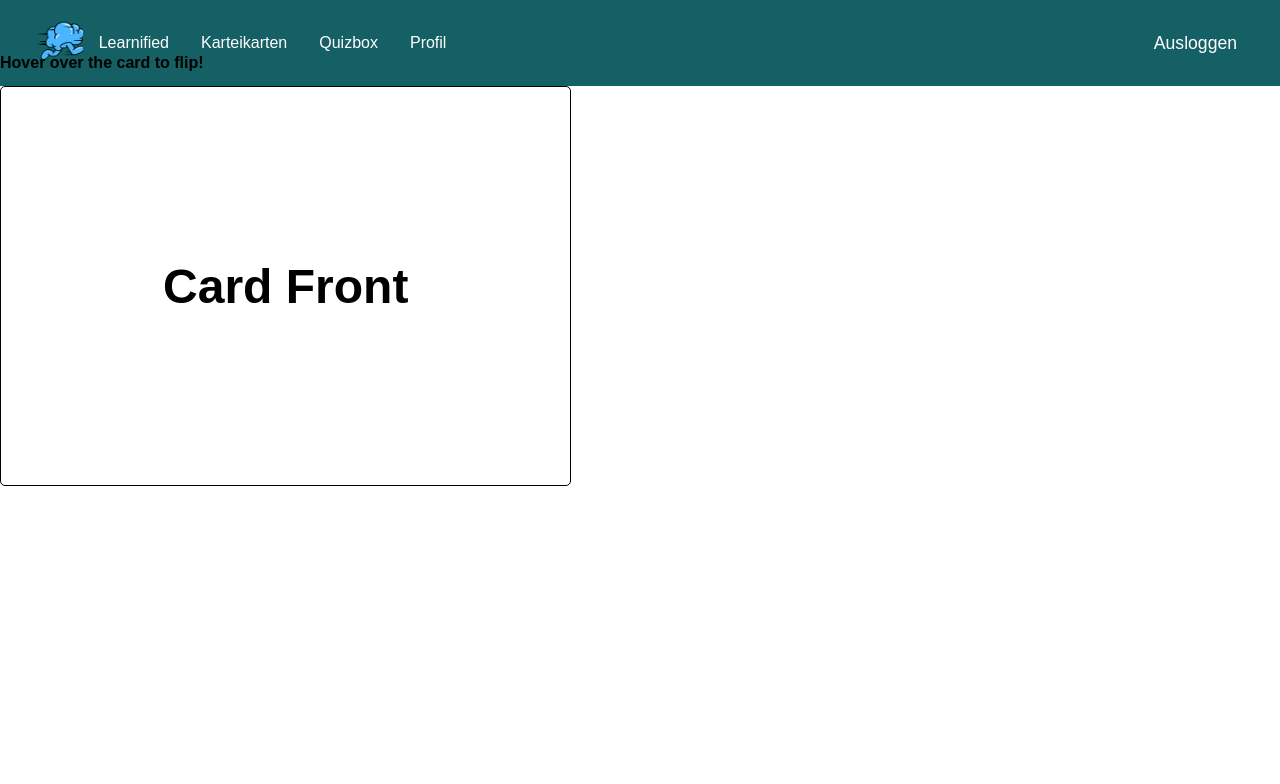
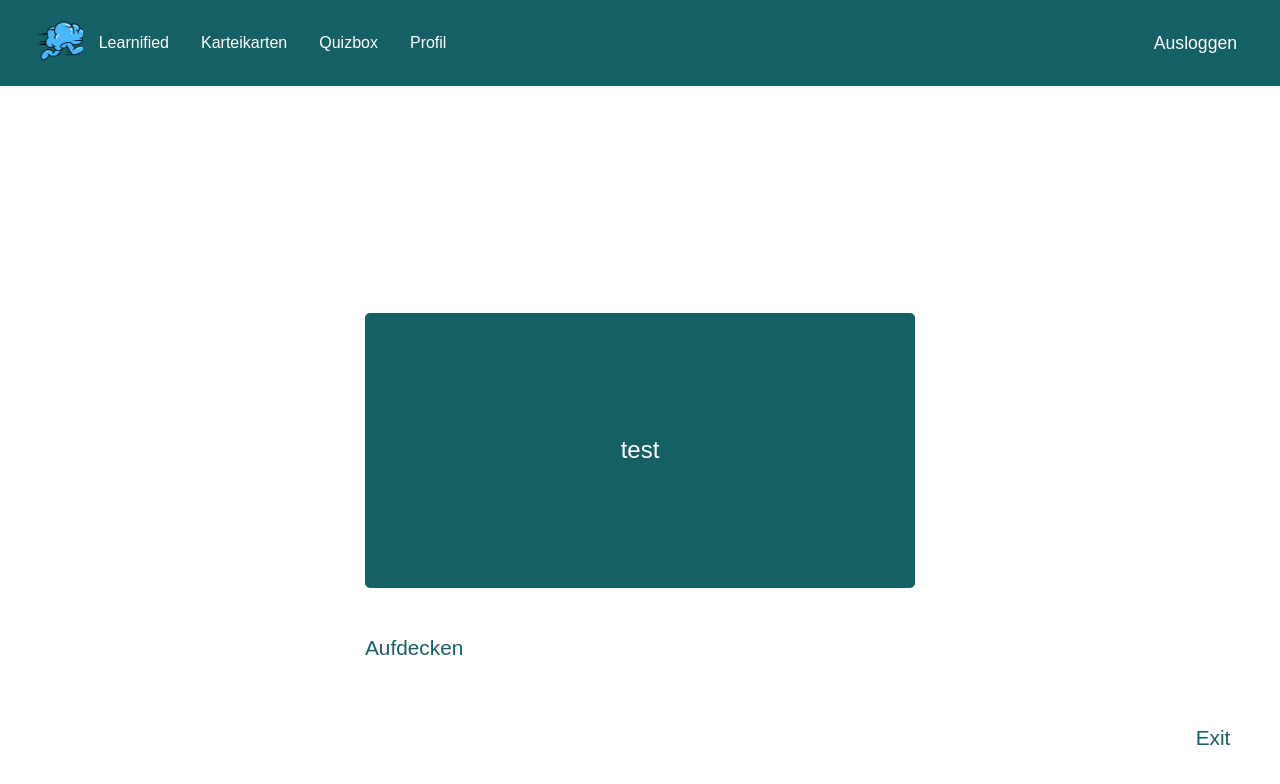
Before and after one commit to coding-bootcamps-eu/final-project-2024-08-learn-app, a Vue app: page /test in a window 1280 px wide. Shown: the top 784 px of the page. Built offline with nearby package versions, Linux system fonts and the light colour scheme.

Commit message:
TestView added

```diff
--- a/src/components/IndexCard.vue
+++ b/src/components/IndexCard.vue
@@ -21,10 +21,9 @@ export default {
 div {
   border: solid 2px var(--clr-green-dark);
   padding: 2rem;
-  margin-inline: auto;
-  width: 90%;
-  max-width: 350px;
-  height: 200px;
+  width: 100%;
+  max-width: 550px;
+  aspect-ratio:  10 / 7;
   border-radius: 5px;
   background-color: var(--clr-white);
   display: flex;
@@ -45,26 +44,15 @@ div {
   color: var(--clr-white);
 }
 
-/* Hier die Karte nochmal zweimal zu verkleinern scheint mir unnötig */
-@media (max-width: 480px) {
-}
-
-@media (min-width: 481px) and (max-width: 768px) {
-}
-
-@media (min-width: 769px) and (max-width: 1279px) {
+@media (min-width: 769px) {
   div {
-    width: 80%;
-    max-width: 400px;
-    height: 220px;
     padding: 1.5rem;
+    aspect-ratio: 10 / 5;
   }
 }
 
 @media (min-width: 1280px) {
   div {
-    max-width: 500px;
-    height: 300px;
     padding: 2rem;
   }
 }
--- a/src/components/MainButton.vue
+++ b/src/components/MainButton.vue
@@ -8,19 +8,19 @@ export default {
     text: String,
     colors: {
       type: String,
-            default: "green",
+      default: 'green',
+    },
+  },
 }
-    }
-};
 </script>
 
 <style scoped>
 button {
-    padding: .75rem 2.25rem;
-    border-radius: .25rem;
+  padding: 0.25rem 0.75rem;
+  border-radius: 0.25rem;
   border: none;
   color: var(--clr-white);
-    font-size: 1.25rem;
+  font-size: 1.1rem;
   font-weight: bold;
 }
 
@@ -36,4 +36,18 @@ button {
 .orange {
   background-color: var(--clr-orange);
 }
+
+@media (min-width: 480px) {
+  button {
+    font-size: 1.25rem;
+    padding: 0.5rem 1.5rem;
+  }
+
+  @media (min-width: 768px) {
+    button {
+      font-size: 1.5rem;
+      padding: 0.75rem 2.25rem;
+    }
+  }
+}
 </style>
--- a/src/views/TestView.vue
+++ b/src/views/TestView.vue
@@ -1,142 +1,96 @@
 <template>
-    <section class="card">
-            <p class="hover-to-flip">Hover over the card to flip!</p>
-            <section class="card-inner">
-                <section class="card-front">
-                    <h1>Card Front</h1>
+  <main>
+    <index-card />
+
+    <section v-if="showButtons" class="btn-container">
+      <main-button text="Richtig" colors="lightgreen" />
+      <main-button text="Falsch" colors="orange" />
     </section>
-                <section class="card-back">
-                    <h2>Card Back</h2>
-                </section>
-            </section>
-            <div class="btn-container">
-                <main-button/>
-                <main-button/>
-            </div>
-        </section>
+    <a v-if="showLink" href="#" @click.prevent="revealButtons">Aufdecken</a>
+    <p class="exit">Exit</p>
+  </main>
 </template>
 
 <script>
-import MainButton from '@/components/MainButton.vue';
+import MainButton from '@/components/MainButton.vue'
+import IndexCard from '@/components/IndexCard.vue'
+
 export default {
   components: {
-        MainButton
+    MainButton,
+    IndexCard,
+  },
+  data() {
+    return {
+      showButtons: false,
+      showLink: true,
+      showExit: false,
     }
-};
+  },
+  methods: {
+    revealButtons() {
+      this.showButtons = true
+      this.showLink = false
+    },
+  },
+}
 </script>
 
 <style scoped>
 main {
+  position: relative;
   display: flex;
+  flex-direction: column;
   align-items: center;
   justify-content: center;
   height: 100vh;
-  }
-
-  h1 {
-    font-size: 3rem;
-  }
-
-
-  .card {
-    position: relative;
-    aspect-ratio: 10 / 7;
-    height: 400px;
-    perspective: 1000px;
-  }
-
-  .card-inner {
-    position: absolute;
-    width: 100%;
-    height: 100%;
-    transition: transform 0.8s ease-in-out;
-    transform-style: preserve-3d;
-  }
-
-  .card:hover .card-inner {
-    transform: rotateY(180deg);
-  }
-
-  .card-front,
-  .card-back {
-    position: absolute;
-    width: 100%;
-    height: 100%;
-    backface-visibility: hidden;
-    border-radius: 5px;
-    margin: 0;
-    overflow: hidden;
-    transition: z-index 0s ease;
-  }
-
-  .card-front {
-    display: flex;
-    justify-content: center;
-    align-items: center;
-    background-color: var(--clr-lightblue);
-    border: 1px solid var(--clr-black);
-  }
-
-  .card-back {
-    position: relative;
-    display: flex;
-    justify-content: center;
-    align-items: center;
-    background-color: var(--clr-lightgreen);
-    color: var(--clr-black-09);
-    transform: rotateY(180deg);
-    z-index: 1;
-    box-sizing: border-box;
-    transition: z-index 0.8s ease;
-    border: 1px solid var(--clr-black);
-  }
-
-  .card:hover .card-back {
-    z-index: 2;
-  }
-
-  .card:hover .card-front {
-    z-index: 1;
-  }
-
-  .hover-to-flip {
-    position: absolute;
-    top: -2rem;
-    color: var(--color-red);
-    font-weight: bold;
-  }
-
-  .card:hover .hover-to-flip {
-    visibility: hidden;
+  padding-inline: 1rem;
 }
 
 .btn-container {
-    position: absolute;
-    bottom: -4rem;
+  margin-top: 2rem;
   width: 100%;
+  max-width: 550px;
   display: flex;
-    visibility: hidden;
+  justify-content: space-between;
 }
 
-  button {
-    padding: .75rem 2.25rem;
-    border-radius: .25rem;
-    border: none;
-    color: var(--clr-white);
-    font-size: 1.25rem;
-    font-weight: bold;
+a {
+  text-decoration: none;
+  text-align: start;
+  color: var(--clr-green-dark);
+  font-size: clamp(1rem, 1vw + 0.5rem, 1.5rem);
+  font-weight: 550;
+  width: 100%;
+  max-width: 550px;
+  margin-top: 3rem;
+  cursor: pointer;
 }
 
-  .right {
-    background-color: var(--color-green);
+a:hover {
+  opacity: 0.7;
 }
 
-  .wrong {
-    background-color: var(--clr-light-red);
-    margin-left: auto;
+.exit {
+  position: fixed;
+  bottom: calc(1.5rem + 2vw);
+  right: calc(1.5rem + 2vw);
+
+  cursor: pointer;
+
+  font-size: clamp(1rem, 1vw + 0.5rem, 1.5rem);
+  color: var(--clr-green-dark);
 }
 
-  .card:hover .btn-container {
-    visibility: visible;
+@media (min-width: 480px) {
+  main {
+    padding-inline: calc(2rem + 7vw);
+  }
+}
+
+@media (min-width: 900px) {
+  a {
+    font-weight: 300;
+  }
 }
 </style>
```
Lines whose indentation alone changed are shown as unchanged.
